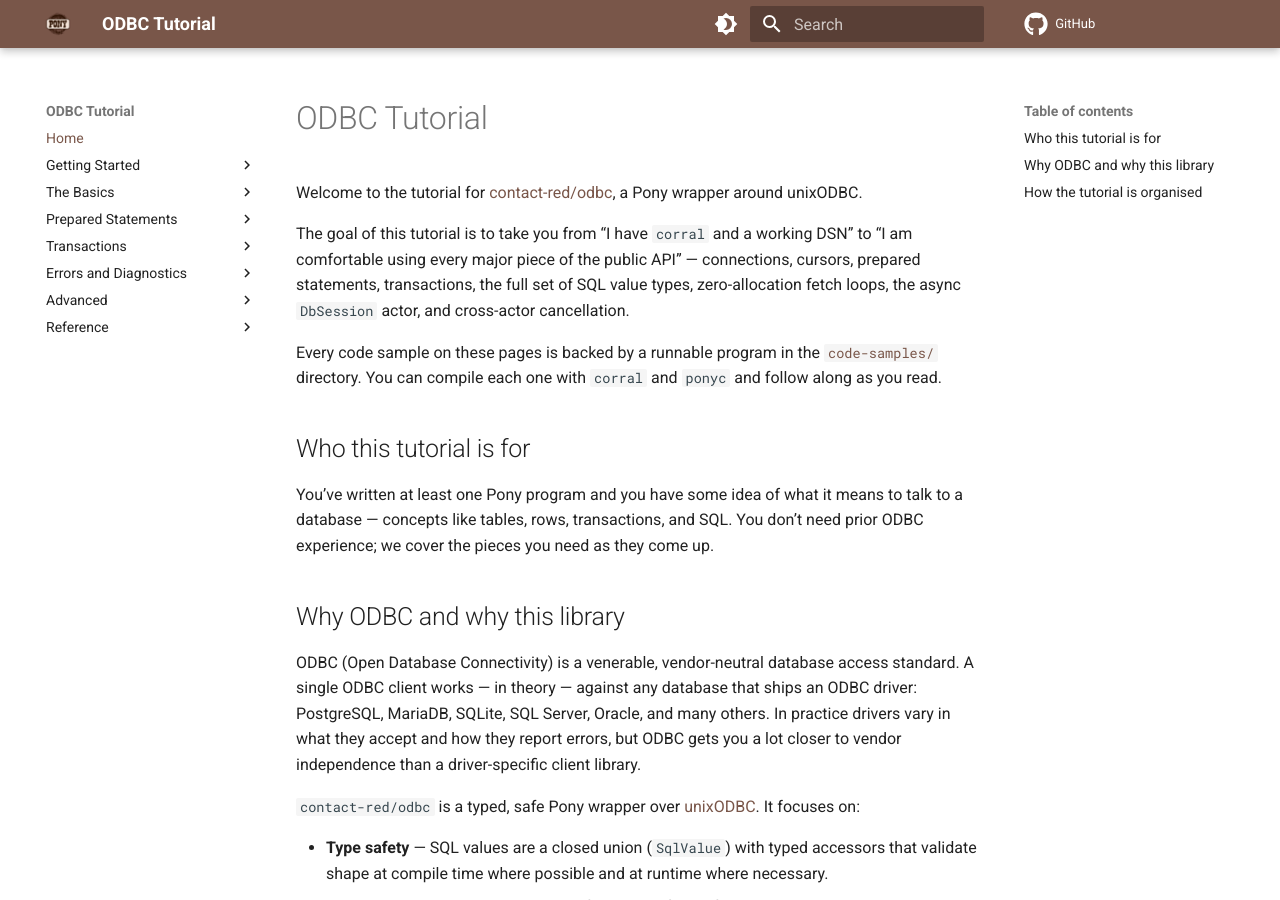
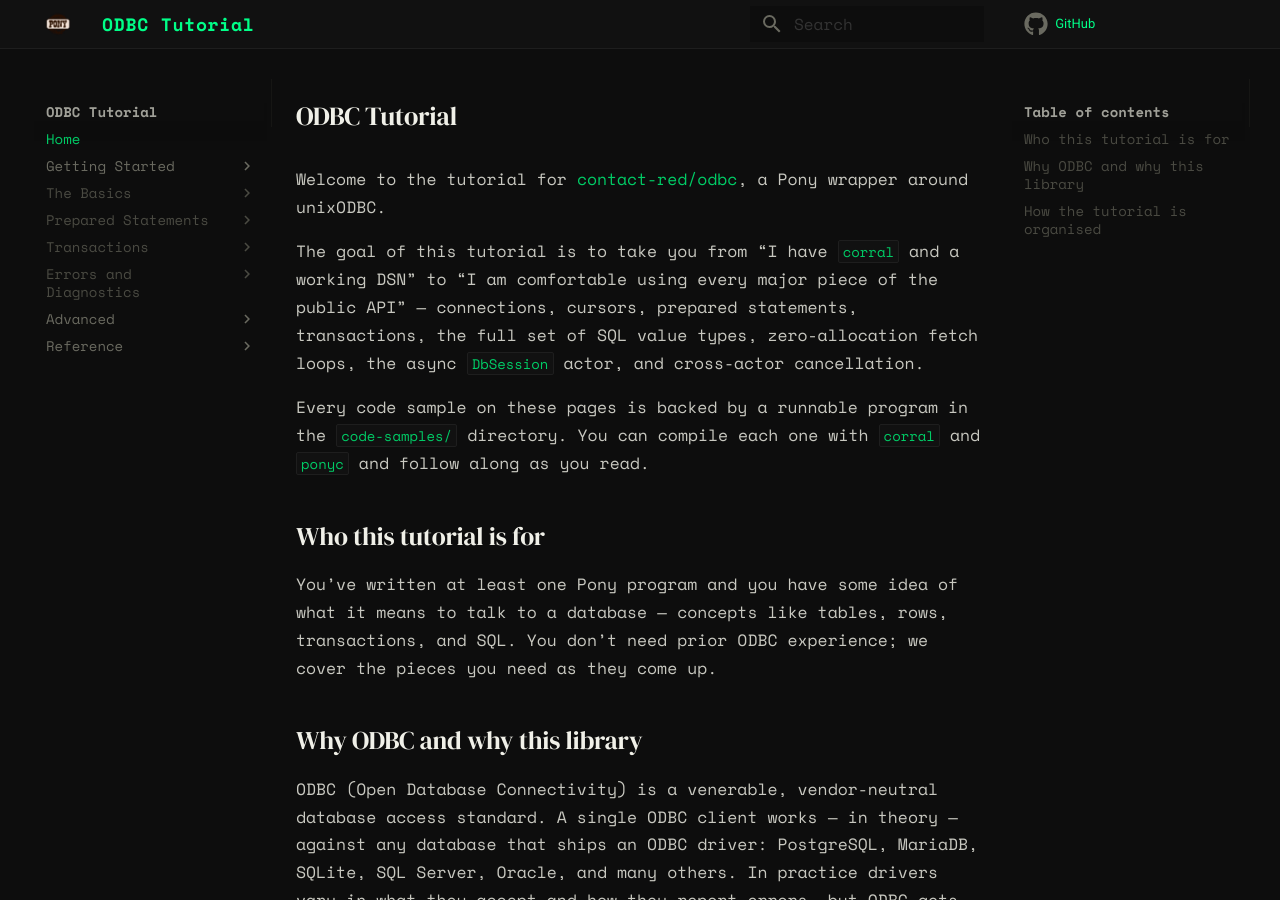
Before and after one commit to contact-red/odbc-tutorial, an MkDocs documentation site: the page built from docs/index.md, in a window 1280 px wide and 900 px high. Built offline with MkDocs 1.6.1 and Material for MkDocs 9.7.7, drawn with Linux system fonts in a browser that asks for light colours; comment, search, counter and statistics services are not loaded.

Commit message:
palette anyone?

```diff
--- a/mkdocs.yml
+++ b/mkdocs.yml
@@ -25,22 +25,18 @@ markdown_extensions:
 plugins:
   - search
   - ezlinks
-# - htmlproofer:
-#     raise_error: True
-#     raise_error_excludes:
-#       429: ["https://github.com/ponylang", "https://web.archive.org/*"]
-#       404: ["https://github.com/ponylang"]
-#       403: ["https://readthedocs.org"]
 
 extra_css:
   - assets/ponylang.css
 
-
 theme:
   name: material
-
+  logo: assets/logo.png
   favicon: assets/logo.png
-
+  palette:
+    scheme: ponylang
+    primary: brown
+    accent: amber
   features:
     - content.code.copy
     - content.code.select
@@ -54,25 +50,6 @@ theme:
 
   icon:
     repo: fontawesome/brands/github
-
-  logo: assets/logo.png
-
-  palette:
-    # Light mode
-    - scheme: default
-      primary: brown
-      accent: amber
-      toggle:
-        icon: material/brightness-4
-        name: Switch to dark mode
-
-    # Dark mode
-    - scheme: slate
-      primary: brown
-      accent: amber
-      toggle:
-        icon: material/brightness-4
-        name: Switch to light mode
 
 nav:
   - Home: "index.md"
```
